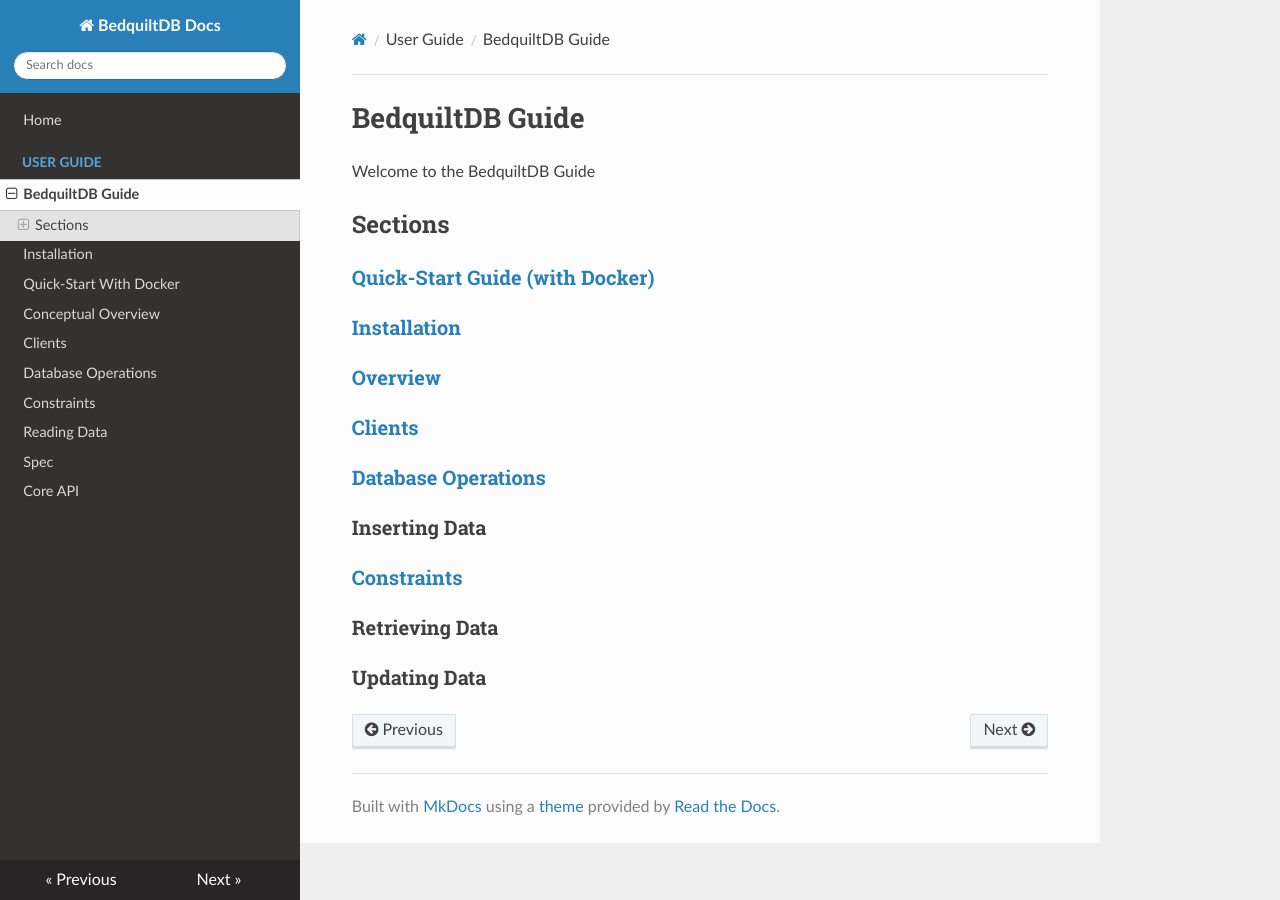
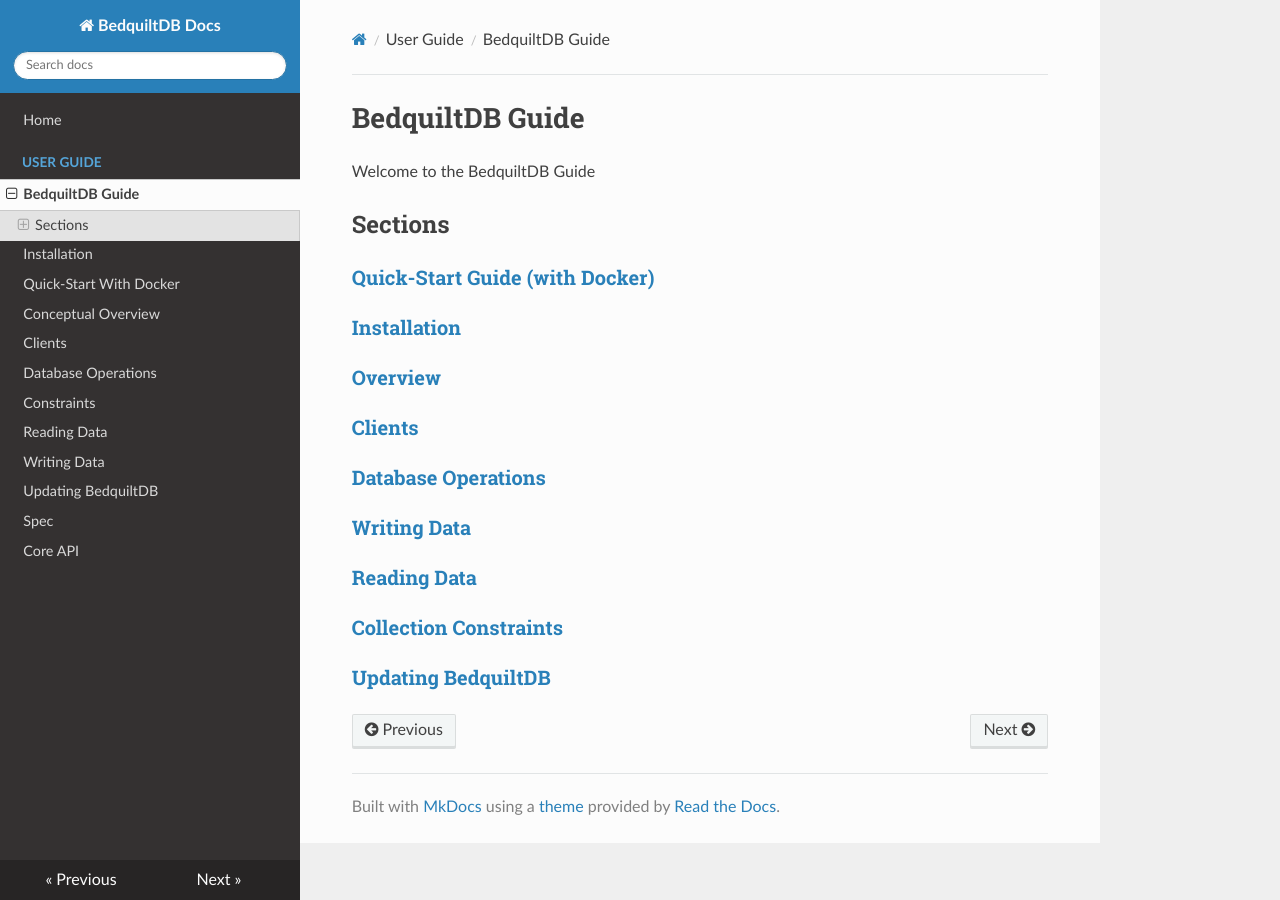
Before and after one commit to BedquiltDB/bedquilt-core, an MkDocs documentation site: the page built from doc/guide/index.md, in a window 1280 px wide. Built offline with MkDocs 1.6.1, drawn with Linux system fonts in a browser that asks for light colours; nearby versions of some CDN libraries; old or Windows-style settings are respelled for this version of MkDocs.

Commit message:
Add and updating guide

```diff
--- a/doc/guide/index.md
+++ b/doc/guide/index.md
@@ -14,10 +14,10 @@
 
 ### [Database Operations](database_ops.md)
 
-### Inserting Data
+### [Writing Data](writing_data.md)
 
-### [Constraints](constraints.md)
+### [Reading Data](reading_data.md)
 
-### Retrieving Data
+### [Collection Constraints](constraints.md)
 
-### Updating Data
+### [Updating BedquiltDB](updating.md)
--- a/mkdocs.yml
+++ b/mkdocs.yml
@@ -12,5 +12,7 @@
     - 'Database Operations': 'guide/database_ops.md'
     - 'Constraints': 'guide/constraints.md'
     - 'Reading Data': 'guide/reading_data.md'
+    - 'Writing Data': 'guide/writing_data.md'
+    - 'Updating BedquiltDB': 'guide/updating.md'
   - 'Spec': 'spec.md'
   - 'Core API': 'api_docs.md'
```
Also changed, not shown: doc/guide/reading_data.md (+7 -1 lines), doc/guide/updating.md (added, +27 -0 lines), doc/guide/writing_data.md (added, +13 -0 lines), doc/index.md (+1 -3 lines), doc/spec.md (+16 -0 lines).
